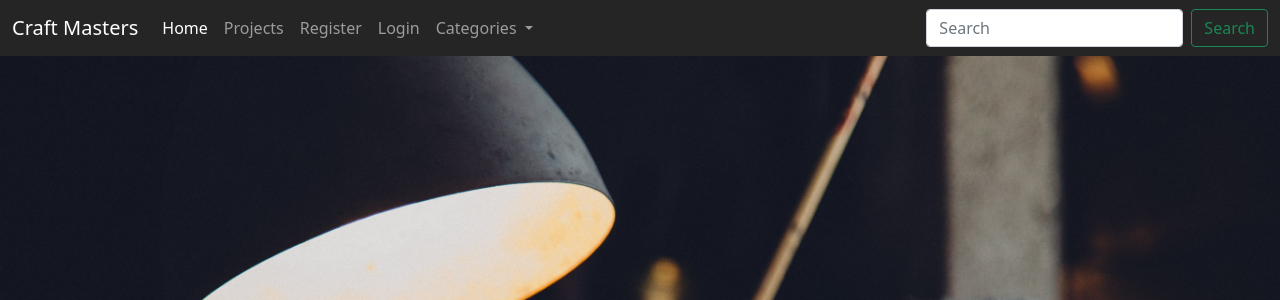
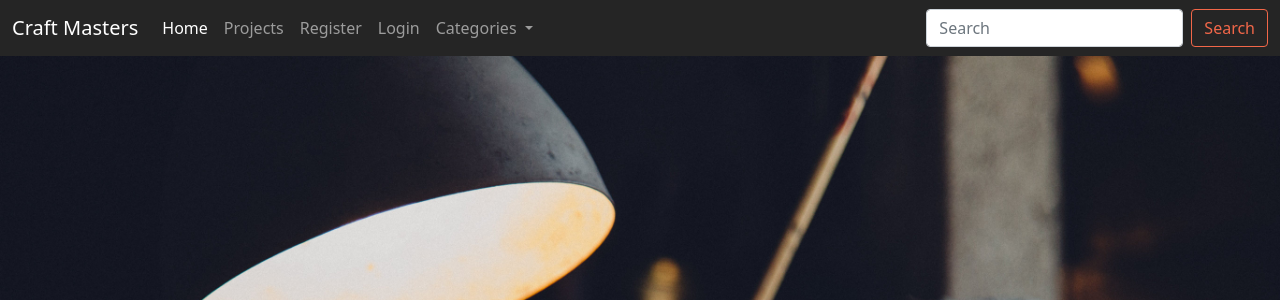
Before and after one commit to MarkD117/craftmasters, a Django app: page / in a window 1280 px wide. Shown: the top 300 px of the page. Run offline with Django 3.2, Linux system fonts and the light colour scheme; data that the repository does not hold is empty; parts of the project's set-up code (start-up, migrations or seed data) failed here and were passed over.

Commit message:
Add orange btn style for search btn

```diff
--- a/static/css/style.css
+++ b/static/css/style.css
@@ -9,6 +9,17 @@
 .nav-bg {
     background-color: #252525;
 }
+
+.search-btn {
+    background-color: #252525;
+    color: #f26749;
+    border: 1px solid #f26749;
+  }
+
+  .search-btn:hover {
+    background-color: #f26749;
+    color: white;
+  }
 
 /* ----- hero image ----- */
 
--- a/templates/base.html
+++ b/templates/base.html
@@ -64,7 +64,7 @@
                 </ul>
                 <form class="d-flex">
                     <input class="form-control me-2" type="search" placeholder="Search" aria-label="Search">
-                    <button class="btn btn-outline-success" type="submit">Search</button>
+                    <button class="btn search-btn" type="submit">Search</button>
                 </form>
             </div>
         </div>
```
